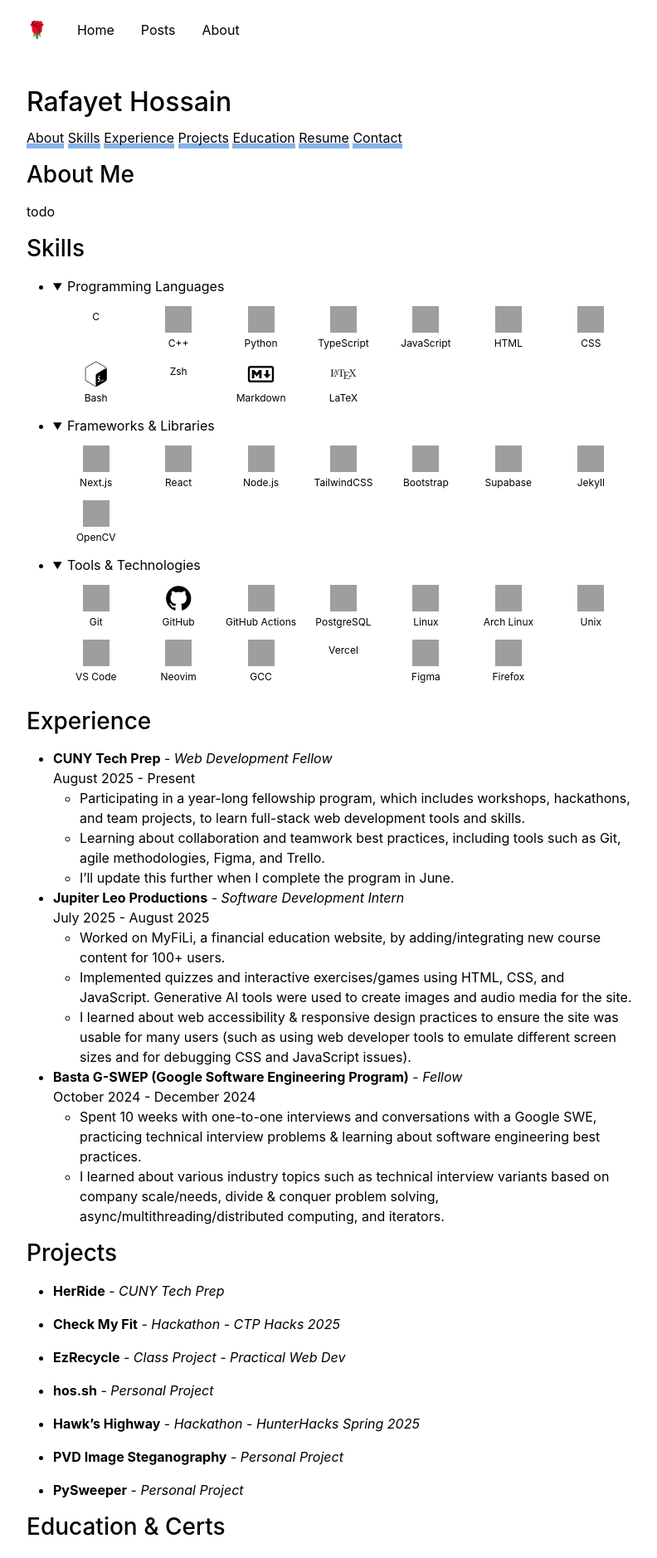
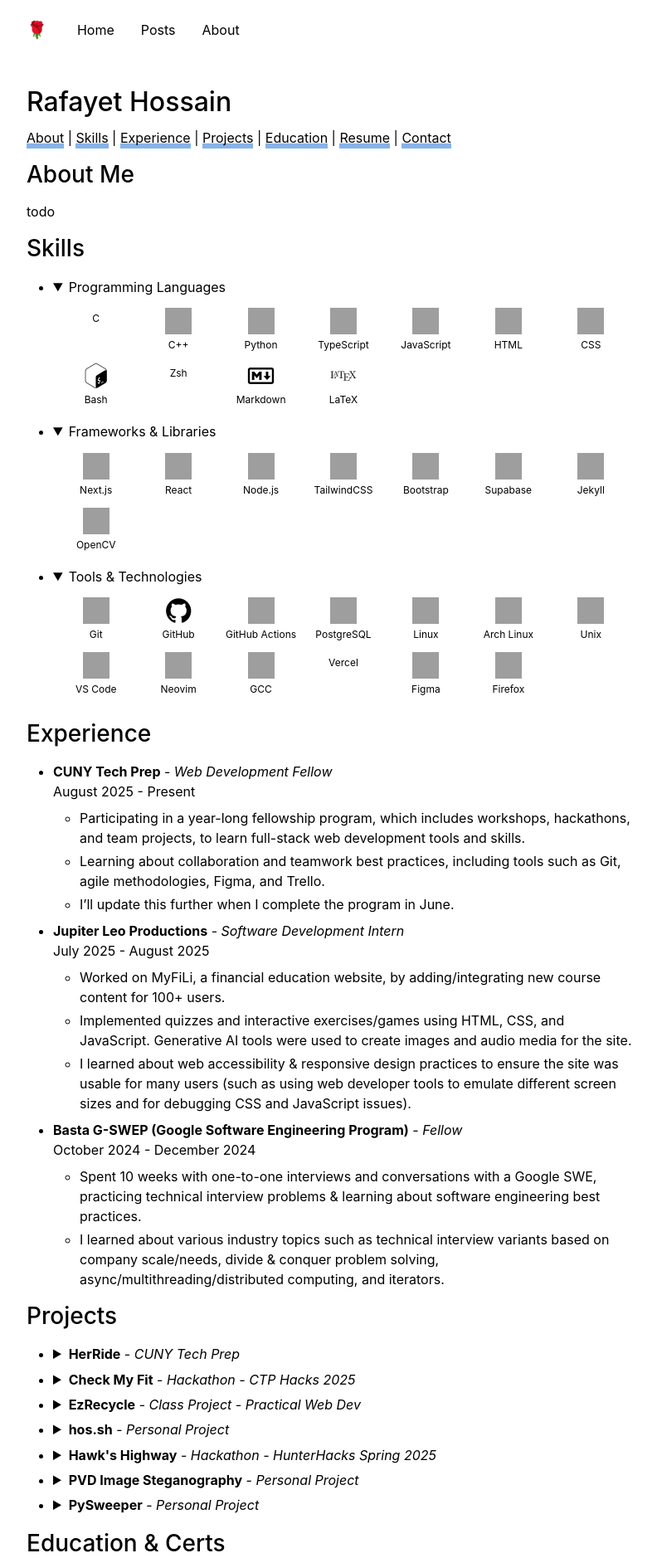
Before and after one commit to rafayet-git/hos.sh, a Jekyll site: the page built from pages/about.md, in a window 1280 px wide, cut to the strip 0-1878 px from the top of the page. Shown: the whole strip at 83% size, without its empty margins (242-1034 px from the left). Built offline with Jekyll 4.4.1, drawn with Linux system fonts in a browser that asks for light colours; grey boxes are pictures that could not be loaded.

Commit message:
Update style and projects and

```diff
--- a/css/main.scss
+++ b/css/main.scss
@@ -102,14 +102,6 @@
   margin-bottom: calc(#{$spacing-unit} / 2);
 }
 
-ul ul,
-ol ol,
-ul ol,
-ol ul {
-  margin-top: 0;
-  margin-bottom: 0;
-}
-
 /**
  * Images
  */
@@ -138,10 +130,19 @@
 }
 
 li {
+  margin-bottom:  calc(#{$spacing-unit} / 8);
   > ul,
   > ol {
     margin-bottom: 0;
   }
+}
+
+ul ul,
+ol ol,
+ul ol,
+ol ul {
+  margin-top: calc(#{$spacing-unit} / 4);
+  margin-bottom:  calc(#{$spacing-unit} / 4);
 }
 
 /**
@@ -233,6 +234,10 @@
 
 summary:focus {
   outline: none;
+}
+
+summary::marker {
+  font-size: 1.1em;
 }
 
 /**
--- a/pages/about.md
+++ b/pages/about.md
@@ -10,12 +10,12 @@
 
 <p class="post-meta">
     <div class="post-tags">
-        <a href="#about-me"> About</a>
-        <a href="#skills"> Skills</a>
-        <a href="#experience"> Experience</a>
-        <a href="#projects"> Projects</a>
-        <a href="#education--certs"> Education</a>
-        <a href="#resume"> Resume</a>
+        <a href="#about-me"> About</a> |
+        <a href="#skills"> Skills</a> |
+        <a href="#experience"> Experience</a> |
+        <a href="#projects"> Projects</a> |
+        <a href="#education--certs"> Education</a> |
+        <a href="#resume"> Resume</a> |
         <a href="#contact-me"> Contact</a>
     </div>
 </p>
@@ -63,7 +63,20 @@
 {% assign projectData = site.data.about | where: "category", "Projects" | first %}
 
 {% for project in projectData.projects %}
-- **{{ project.name }}** - *{{ project.sub }}*
+- <details>
+    <summary><strong>{{ project.name }}</strong> - <em>{{ project.sub }}</em></summary>
+    <div>
+      <small><em>{{ project.skills }}</em></small><br>
+      {% for link in project.links %}{% if forloop.first == false %} | {% endif %}<a href="{{ link.url }}">{{ link.name }}</a>{% endfor %}
+      <ul>
+        {% for note in project.notes %}
+        <li>{{ note }}</li>
+        {% endfor %}
+      <img src="{{ '/assets/projects/' | append: project.name | append: '.png' | prepend: site.baseurl }}">
+
+      </ul>
+    </div>
+  </details>
 
 {% endfor %}
 
@@ -113,13 +126,13 @@
 
 {% assign phoneNum = site.data.about | where: "category", "Contact" | first %}
 
-LinkedIn: [rafayeth]({{ site.links.linkedin }})
+- LinkedIn: [rafayeth]({{ site.links.linkedin }})
 
-GitHub: [rafayet-git]({{ site.links.github }})
+- GitHub: [rafayet-git]({{ site.links.github }})
 
-My E-mail: [rafayet@hos.sh]({{ site.links.email }})
+- My E-mail: [rafayet@hos.sh]({{ site.links.email }})
 
-My Phone: {{ phoneNum.phone }}
+- My Phone: {{ phoneNum.phone }}
 
 I strongly prefer text messages over calls. Please notify me first before calling, as I've been receiving a lot of spam recently!
 
```
Also changed, not shown: pages/home.md (+1 -1 lines).
